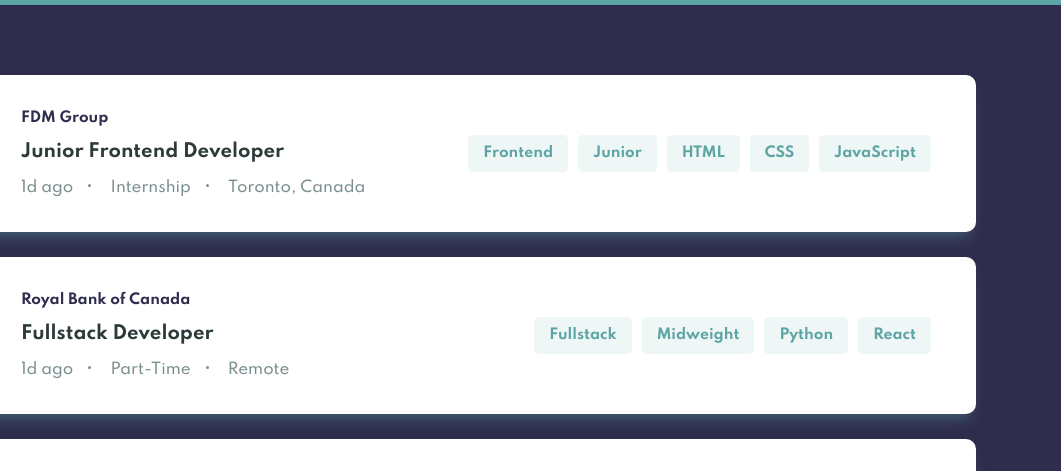
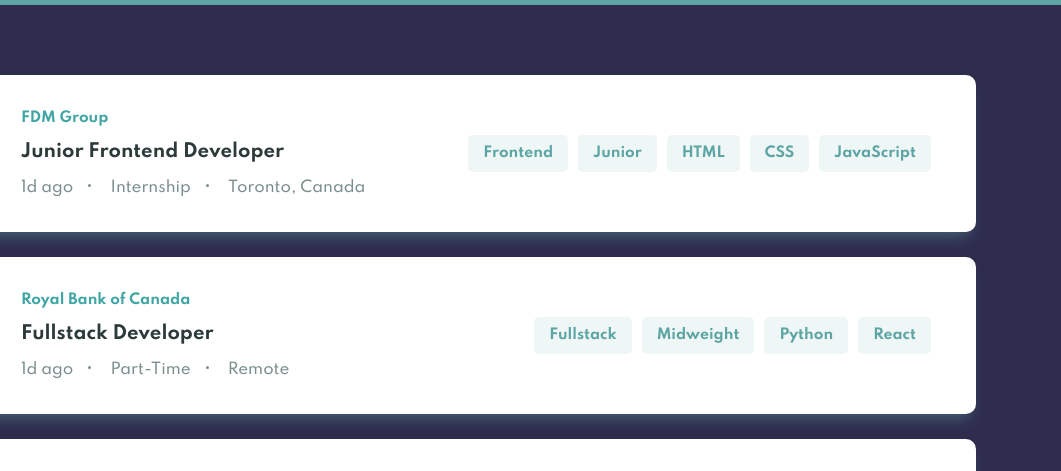
Before and after one commit to manuboojuk/ht6-project, a plain HTML site: page job-postings.html in a window 1280 px wide. Shown: the part 150-621 px from the top of the page, 219-1280 px from the left. Drawn offline with Linux system fonts and the light colour scheme.

Commit message:
Update style.css

```diff
--- a/css/style.css
+++ b/css/style.css
@@ -372,7 +372,7 @@
 }
 
 .jobs__company {
-    color: hsl(244, 27%, 24%);
+    color: #40A5A4;
     font-size: 14px;
     display: block;
     font-weight: 700;
```
